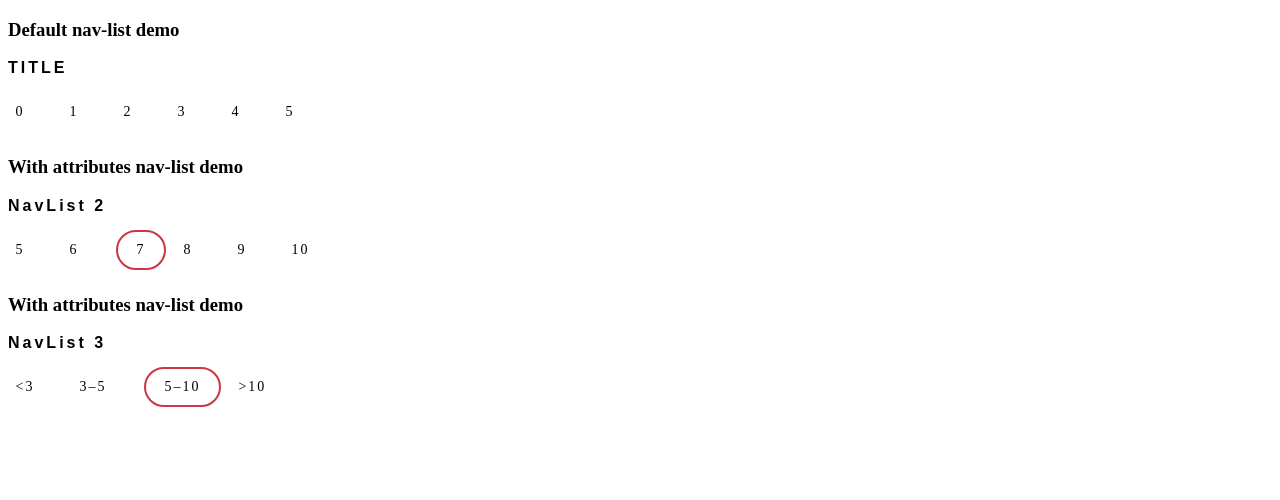
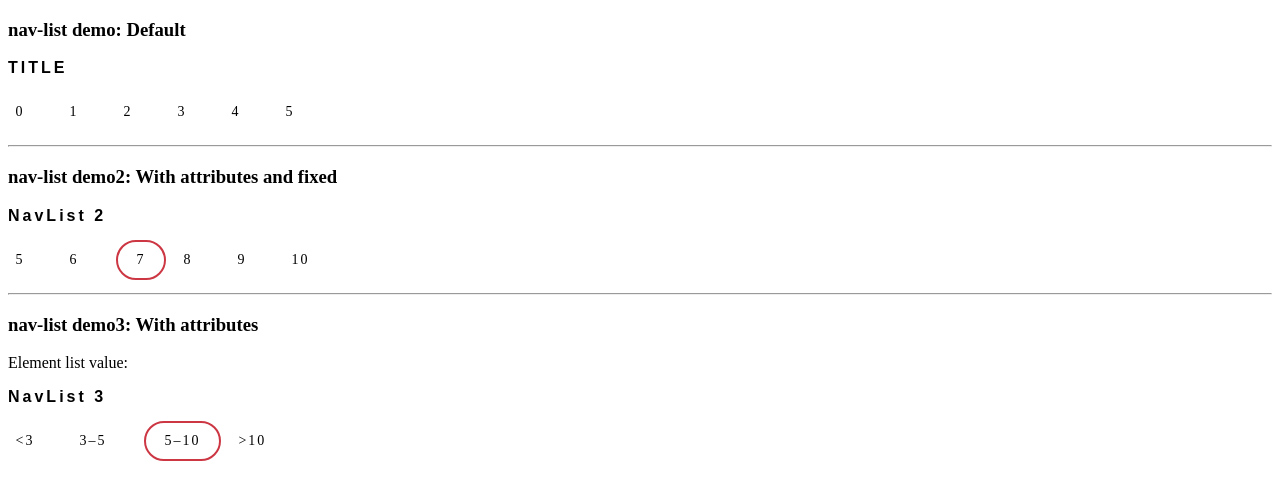
Before and after one commit to manufosela/nav-list, a website with bundled scripts: page demo/index.html in a window 1280 px wide. Built offline with nearby package versions, Linux system fonts and the light colour scheme.

Commit message:
improvment demo

```diff
--- a/demo/index.html
+++ b/demo/index.html
@@ -8,14 +8,21 @@
   </head>
   <body>
     <div class="vertical-section-container centered">
-      <h3>Default nav-list demo</h3>
+      <h3>nav-list demo: Default</h3>
       <nav-list></nav-list>
-
-      <h3>With attributes nav-list demo</h3>
+      <hr>
+      <h3>nav-list demo2: With attributes and fixed</h3>
       <nav-list title="NavList 2" value="7" list="5,6,7,8,9,10" fixed="true"></nav-list>
-
-      <h3>With attributes nav-list demo</h3>
-      <nav-list title="NavList 3" value="5&ndash;10" list="&lt;3,3&ndash;5,5&ndash;10,&gt;10"></nav-list>
+      <hr>
+      <h3>nav-list demo3: With attributes </h3>
+      <p>Element list value: <span id="yourNavlistValue"></span></p>
+      <nav-list id="demo3" title="NavList 3" value="5&ndash;10" list="&lt;3,3&ndash;5,5&ndash;10,&gt;10"></nav-list>
+      <script>
+        var el = document.querySelector("#demo3");
+        el.addEventListener('navlist-changed', function(ev) {
+          document.querySelector("#yourNavlistValue").innerText = ev.detail;
+        })
+      </script>
     </div>
   </body>
 </html>
```
